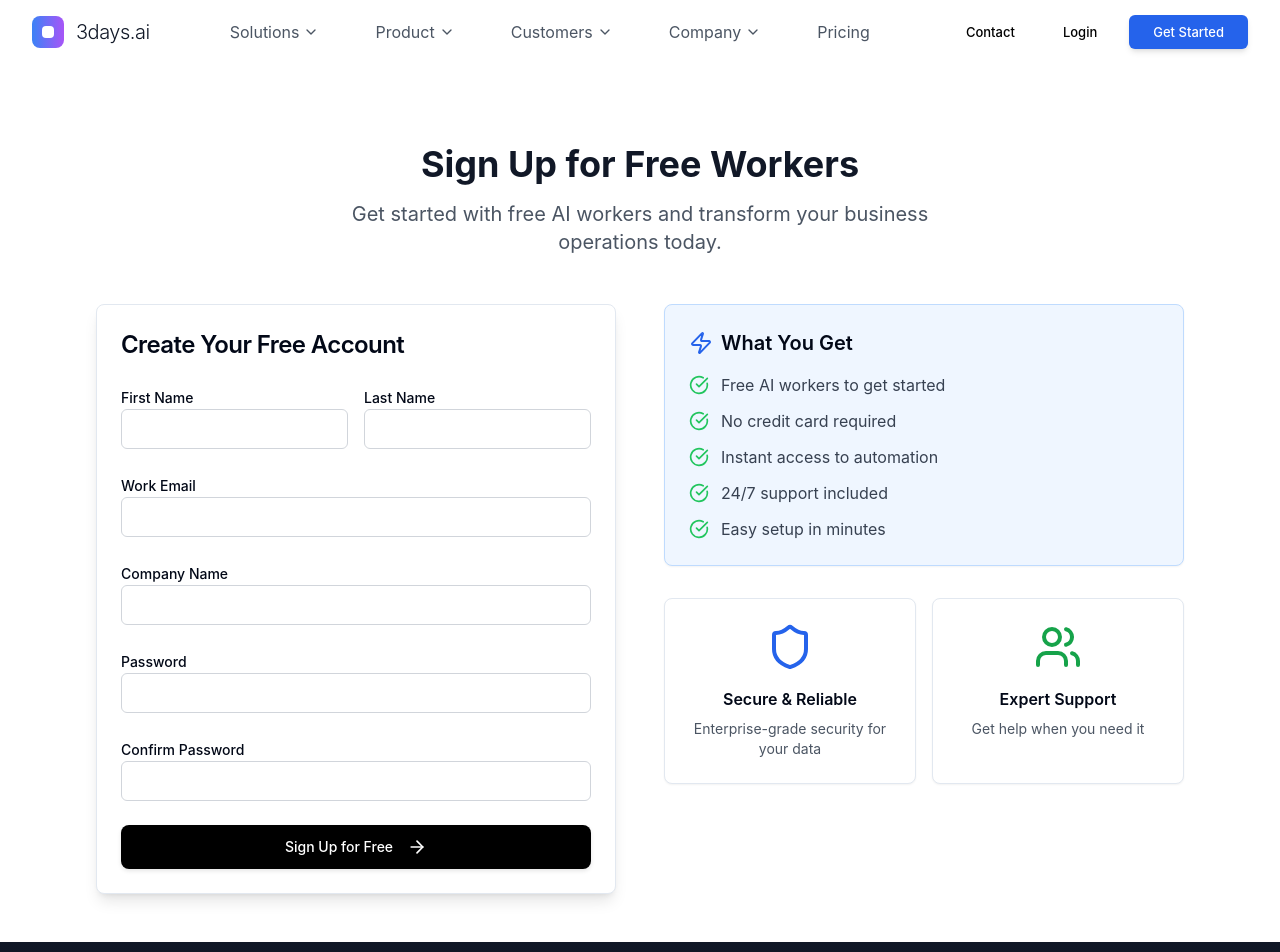
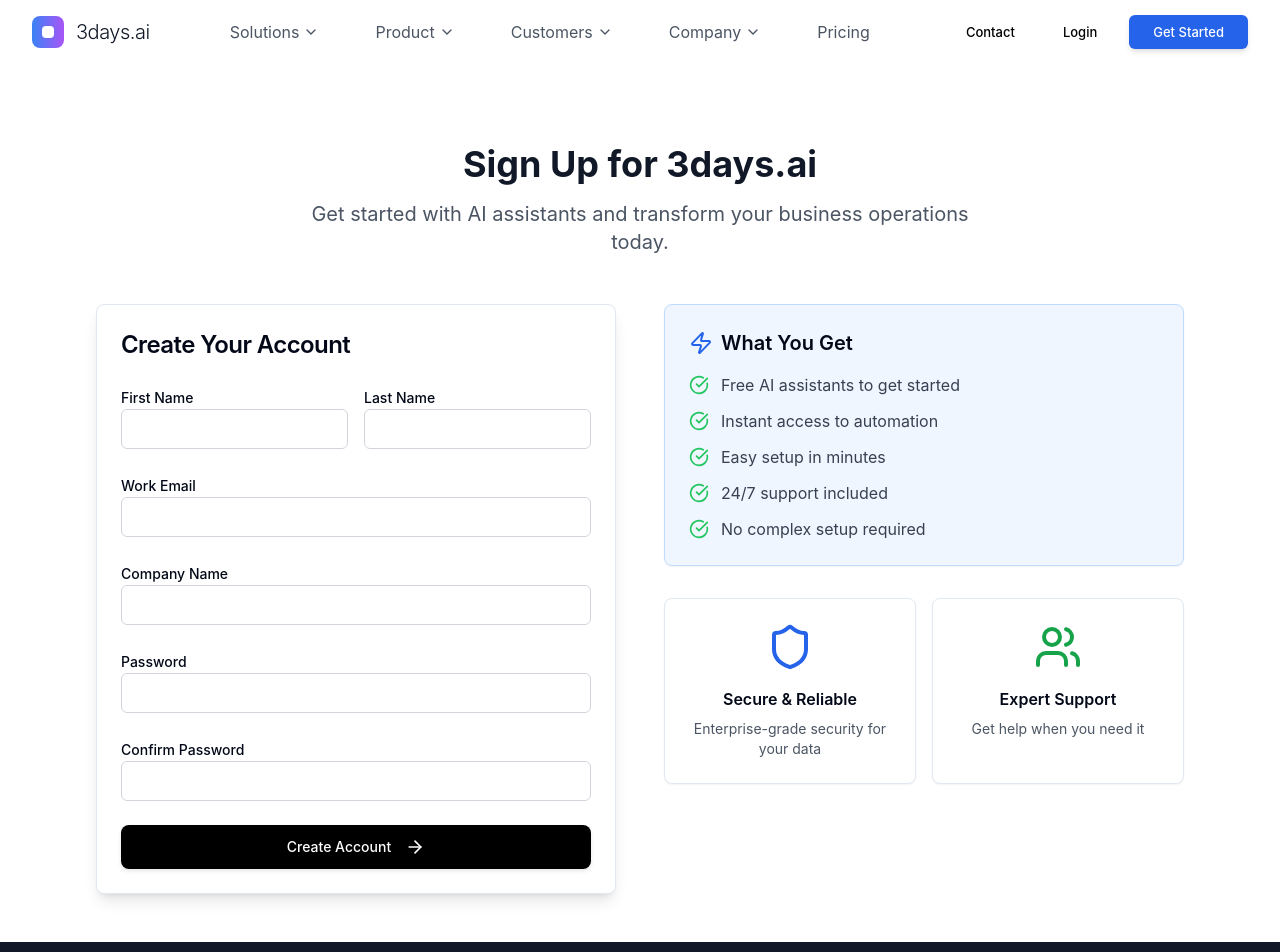
Before and after one commit to vpu2301/3D_frontend, a React (Vite) app: page /signup in a window 1280 px wide. Shown: the top 952 px of the page. Built offline with nearby package versions, Linux system fonts and the light colour scheme.

Commit message:
Fix: Remove cash-related content
Removed potentially problematic content from the signup form.

```diff
--- a/src/pages/GetStarted.tsx
+++ b/src/pages/GetStarted.tsx
@@ -26,15 +26,15 @@ const GetStarted = () => {
     },
     {
       id: 2,
-      title: "Choose Your Plan",
-      description: "Select the perfect plan for your needs",
+      title: "Setup Your Workspace",
+      description: "Configure your AI assistants and workflows",
       icon: Zap,
       completed: false
     },
     {
       id: 3,
-      title: "Setup Your Workspace",
-      description: "Configure your AI employees and workflows",
+      title: "Start Automating",
+      description: "Deploy your first AI assistant and see results",
       icon: Shield,
       completed: false
     }
@@ -51,7 +51,7 @@ const GetStarted = () => {
               Get Started with 3days.ai
             </h1>
             <p className="text-xl text-gray-600 max-w-2xl mx-auto">
-              Transform your business with AI employees in just a few simple steps
+              Transform your business with AI assistants in just a few simple steps
             </p>
           </div>
 
@@ -79,11 +79,11 @@ const GetStarted = () => {
                       className="w-full"
                       onClick={() => {
                         if (step.id === 1) navigate('/signup');
-                        else if (step.id === 2) navigate('/pricing');
+                        else if (step.id === 2) navigate('/dashboard');
                         else if (step.id === 3) navigate('/dashboard');
                       }}
                     >
-                      {step.id === 1 ? 'Sign Up Now' : step.id === 2 ? 'View Plans' : 'Access Dashboard'}
+                      {step.id === 1 ? 'Sign Up Now' : step.id === 2 ? 'Setup Workspace' : 'Start Now'}
                       <ArrowRight className="ml-2 h-4 w-4" />
                     </Button>
                   )}
@@ -98,7 +98,7 @@ const GetStarted = () => {
               onClick={() => navigate('/signup')}
               className="bg-gradient-to-r from-blue-500 to-indigo-600 hover:from-blue-600 hover:to-indigo-700"
             >
-              Sign Up Free
+              Sign Up Now
               <ArrowRight className="ml-2 h-5 w-5" />
             </Button>
           </div>
--- a/src/pages/Signup.tsx
+++ b/src/pages/Signup.tsx
@@ -26,11 +26,11 @@ const Signup = () => {
   }, []);
 
   const benefits = [
-    "Free AI workers to get started",
-    "No credit card required",
+    "Free AI assistants to get started",
     "Instant access to automation",
+    "Easy setup in minutes",
     "24/7 support included",
-    "Easy setup in minutes"
+    "No complex setup required"
   ];
 
   const handleSubmit = (e: React.FormEvent) => {
@@ -60,17 +60,17 @@ const Signup = () => {
         <div className="max-w-6xl mx-auto px-4 sm:px-6 lg:px-8 py-12">
           <div className="text-center mb-12">
             <h1 className="text-4xl font-bold text-gray-900 mb-4">
-              Sign Up for Free Workers
+              Sign Up for 3days.ai
             </h1>
             <p className="text-xl text-gray-600 max-w-2xl mx-auto">
-              Get started with free AI workers and transform your business operations today.
+              Get started with AI assistants and transform your business operations today.
             </p>
           </div>
 
           <div className="grid grid-cols-1 lg:grid-cols-2 gap-12 items-start">
             <Card className="shadow-lg">
               <CardHeader>
-                <CardTitle className="text-2xl">Create Your Free Account</CardTitle>
+                <CardTitle className="text-2xl">Create Your Account</CardTitle>
               </CardHeader>
               <CardContent>
                 <form onSubmit={handleSubmit} className="space-y-6">
@@ -145,7 +145,7 @@ const Signup = () => {
                   </div>
 
                   <Button type="submit" className="w-full" size="lg">
-                    Sign Up for Free
+                    Create Account
                     <ArrowRight className="ml-2 h-5 w-5" />
                   </Button>
                 </form>
```
